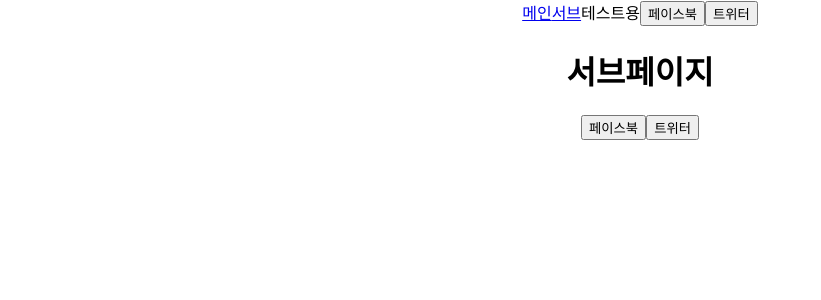
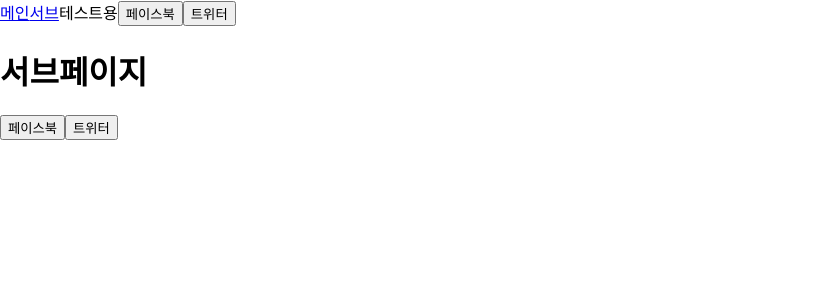
Before and after one commit to tood21/react_sns_share_test, a React (Create React App) app: page /sub in a window 1280 px wide. Shown: the top 300 px of the page, without its empty margins (0-821 px from the left). Built offline with nearby package versions, Linux system fonts and the light colour scheme.

Commit message:
add: 설정 변경

```diff
--- a/package.json
+++ b/package.json
@@ -40,5 +40,5 @@
       "last 1 safari version"
     ]
   },
-  "homepage": "https://tood21.github.io/react_sns_share_test"
+  "homepage": "https://tood211.netlify.app/"
 }
--- a/public/index.html
+++ b/public/index.html
@@ -36,7 +36,7 @@
             content="https://hyphen.im/assets/images/common/og_image.jpeg"
     />
     <link rel="apple-touch-icon" href="%PUBLIC_URL%/favicon.ico" />
-    <link rel="manifest" href="%PUBLIC_URL%/manifest.json" />
+    <link rel="/manifest" href="%PUBLIC_URL%/manifest.json" />
     <meta name="twitter:url" content=https://hyphen.im/ />
     <title>게이미피케이션</title>
   </head>
--- a/src/App.js
+++ b/src/App.js
@@ -18,7 +18,7 @@ function App() {
     };
 
   return (
-    <div className="App">
+    <div>
         <Link to={'/main'}>메인</Link>
         <Link to={'/sub'}>서브</Link>
       테스트용
```
